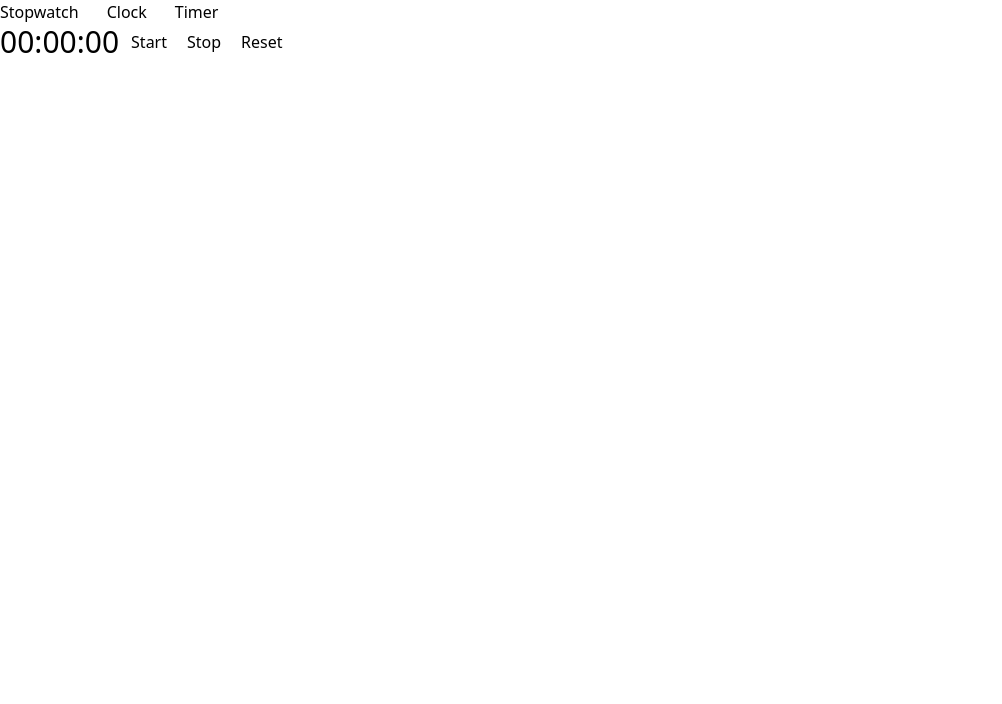
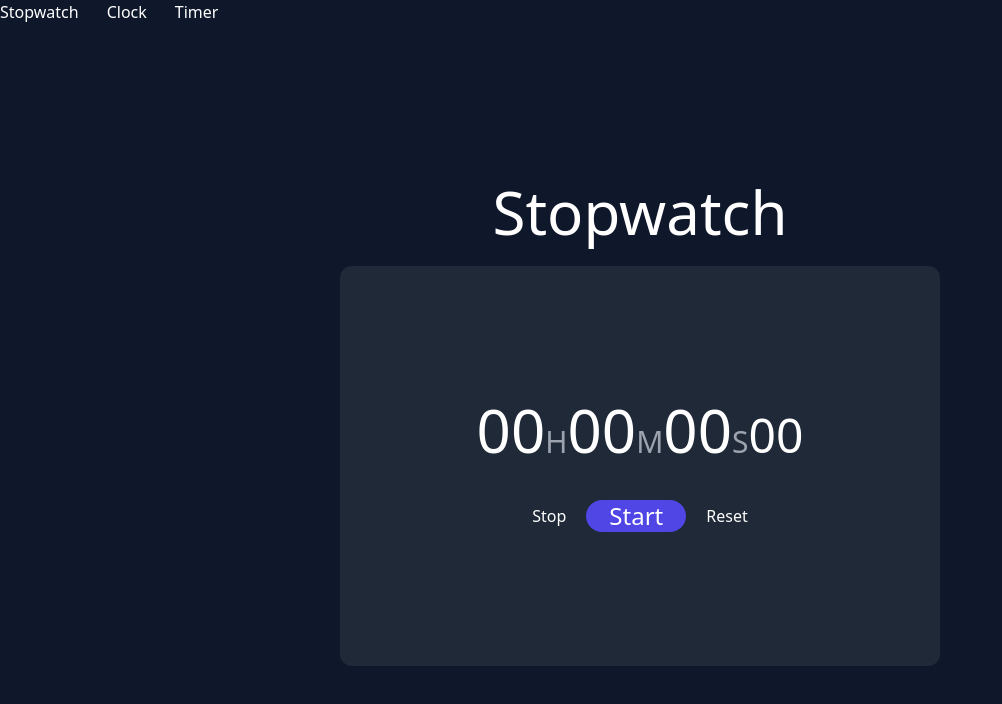
Before and after one commit to darjss/next-clock, a Next.js app: page /time/stopwatch in a window 1280 px wide. Shown: the top 704 px of the page, without its empty margins (0-1002 px from the left). Built offline with nearby package versions, Linux system fonts and the light colour scheme.

Commit message:
added styles for stopwatch and added ms

```diff
--- a/src/components/Header.jsx
+++ b/src/components/Header.jsx
@@ -1,7 +1,7 @@
 import Link from "next/link"
 const Header = () => {
     return (
-      <ul className="flex gap-7">
+      <ul className="flex gap-7 bg-slate-900 text-white">
         <Link href="/time/stopwatch">
           <li>Stopwatch</li>
         </Link>
--- a/src/pages/time/clock.js
+++ b/src/pages/time/clock.js
@@ -10,7 +10,7 @@ const Clock = () => {
   };
   checkTime();
   return (
-    <div>
+    <div className="pageBackground">
       <div className="flex gap-2">
         <p>{time.toLocaleDateString()}</p>
         <p>{time.toLocaleTimeString()} </p>
--- a/src/pages/time/stopwatch.js
+++ b/src/pages/time/stopwatch.js
@@ -2,6 +2,7 @@ import { useState } from "react";
 
 const Stopwatch = () => {
   const [clock, setClock] = useState({
+    ms: 0,
     seconds: 0,
     minutes: 0,
     hour: 0,
@@ -11,7 +12,10 @@ const Stopwatch = () => {
     const intervalId = setInterval(() => {
       setClock((prevClock) => {
         let newClock = { ...prevClock };
-        if (newClock.seconds < 59) {
+        if (newClock.ms < 99) {
+          newClock.ms++;
+        } else if (newClock.seconds < 59) {
+          newClock.ms = 0;
           newClock.seconds++;
         } else if (newClock.minutes < 59) {
           newClock.seconds = 0;
@@ -22,7 +26,7 @@ const Stopwatch = () => {
         }
         return newClock;
       });
-    }, 1000);
+    }, 1);
     console.log(intervalId);
 
     setClock((prevClock) => ({ ...prevClock, intervalId }));
@@ -41,6 +45,7 @@ const Stopwatch = () => {
       clearInterval(prevClock.intervalId);
       console.log(prevClock.intervalId);
       return {
+        ms: 0,
         seconds: 0,
         minutes: 0,
         hour: 0,
@@ -50,20 +55,28 @@ const Stopwatch = () => {
   };
 
   const convert = (num) => {
-    let strTime;
-    num < 10 ? (strTime = "0" + num) : (strTime = num + "");
-    return strTime;
+    let strTime = num + "";
+    return strTime.padStart(2, "0");
   };
 
   return (
-    <div className="flex gap-3">
-      <p className="text-3xl">
-        {convert(clock.hour)}:{convert(clock.minutes)}:{convert(clock.seconds)}
-      </p>
-      <div className="flex gap-5">
-        <button onClick={startStopwatch}>Start</button>
+    <div className="pageBackground flexing">
+      <p className="text-6xl">Stopwatch</p>
+      <div className="bg-gray-800 w-[600px] h-[400px] flexing gap-10 rounded-xl">
+        <p className="text-6xl">
+          {convert(clock.hour)}
+          <span className="graySmall">H</span>
+          {convert(clock.minutes)}
+          <span className="graySmall">M</span>
+          {convert(clock.seconds)}
+          <span className="graySmall">S</span>
+          <span className="text-5xl">{convert(clock.ms)}</span>
+        </p>
+        <div className="flex gap-5">
         <button onClick={stopHandler}>Stop</button>
-        <button onClick={resetHandler}>Reset</button>
+          <button className="w-[100px] h-100px] bg-indigo-600 rounded-full text-2xl" onClick={startStopwatch}>Start</button>
+          <button onClick={resetHandler}>Reset</button>
+        </div>
       </div>
     </div>
   );
--- a/src/styles/globals.css
+++ b/src/styles/globals.css
@@ -1,3 +1,15 @@
 @tailwind base;
 @tailwind components;
 @tailwind utilities;
+
+@layer components{
+    .pageBackground{
+        @apply w-screen h-screen  gap-6 bg-slate-900 text-white
+    }
+    .flexing{
+        @apply flex flex-col justify-center items-center
+    }
+    .graySmall{
+        @apply text-gray-400 text-3xl
+    }
+}
```
